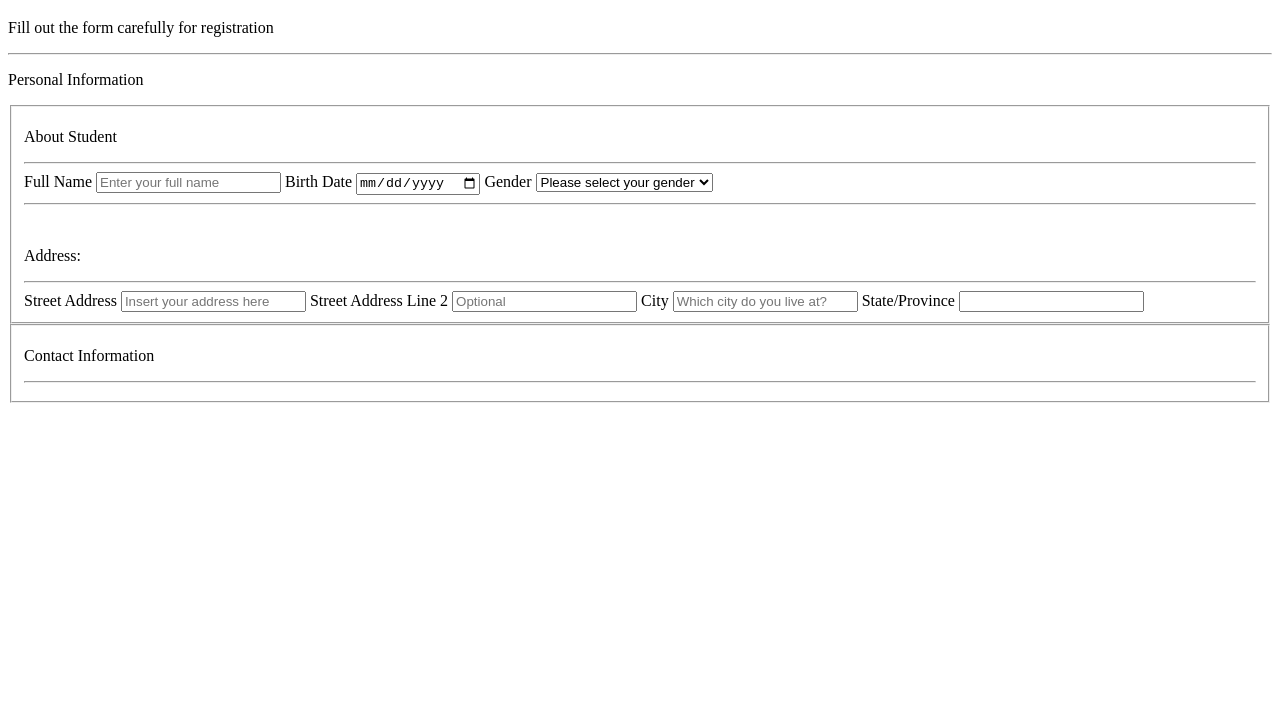
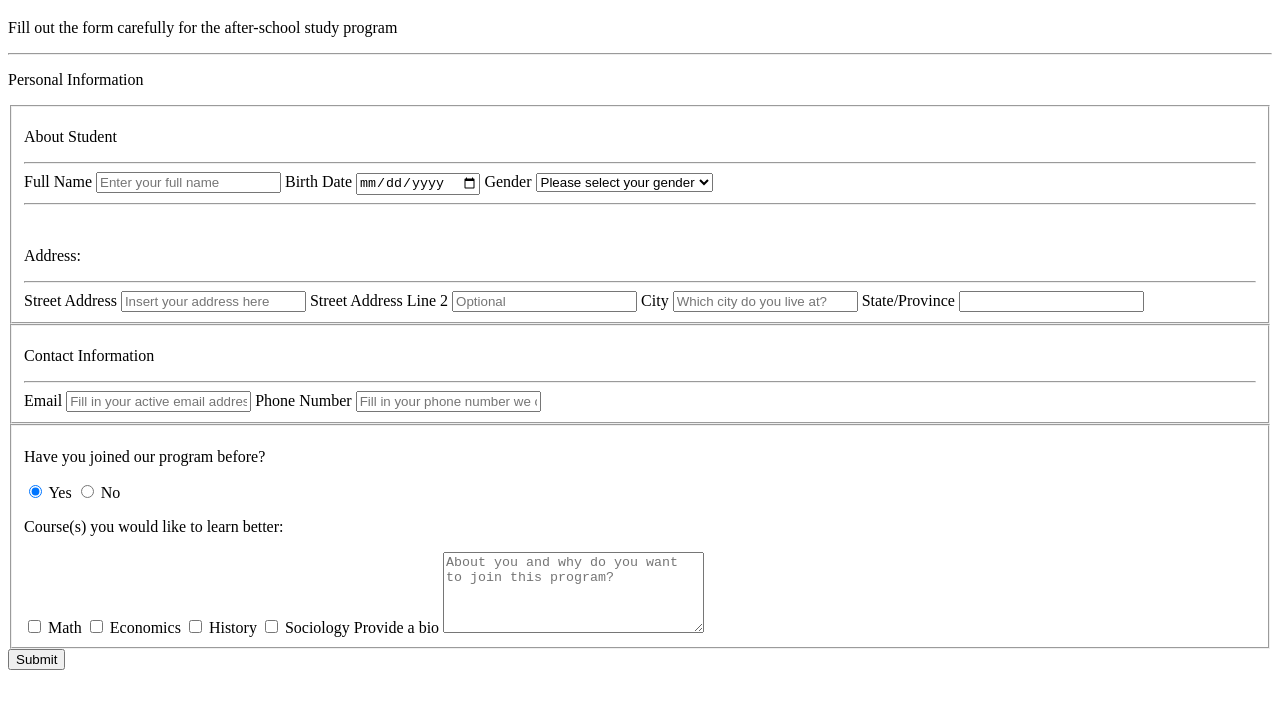
Before and after one commit to frayded/student-form, a plain HTML site: page index.html in a window 1280 px wide. Shown: the part 61-770 px from the top of the page. Drawn offline with Linux system fonts and the light colour scheme.

Commit message:
structured index.html file

```diff
--- a/index.html
+++ b/index.html
@@ -9,7 +9,7 @@
     </head>
     <body>
         <h1>Student Registration Form</h1>
-        <p>Fill out the form carefully for registration</p>
+        <p>Fill out the form carefully for the after-school study program</p>
         <hr>
         <form action="">
             <p>Personal Information</p>
@@ -36,11 +36,29 @@
                 <label for="city">City <input type="text" id="city" name="city" placeholder="Which city do you live at?" required></label>
                 <label for="state">State/Province <input type="text" id="state" name="state" required></label>
             </fieldset>
+
             <fieldset>
                 <p>Contact Information</p>
                 <hr>
+                <label for="email">Email <input type="text" id="email" name="email" placeholder="Fill in your active email address" required></label>
+                <label for="phone-number">Phone Number <input type="text" id="phone-number" name="phone-number" placeholder="Fill in your phone number we can contact" required></label>
+            </fieldset>
 
+            <fieldset>
+                <p>Have you joined our program before?</p>
+                <label for="program-yes"><input type="radio" id="program-yes" name="program-participation" checked> Yes</label>
+                <label for="program-no"><input type="radio" id="program-no" name="program-participation"> No</label>
+
+                <p>Course(s) you would like to learn better: </p>
+                <label for="math"><input type="checkbox" id="math" name="course"> Math</label>
+                <label for="economics"><input type="checkbox" id="economics" name="course"> Economics</label>
+                <label for="history"><input type="checkbox" id="history" name="course"> History</label>
+                <label for="sociology"><input type="checkbox" id="sociology" name="course"> Sociology</label>
+
+                <label for="bio">Provide a bio <textarea name="bio" id="bio" cols="30" rows="5" placeholder="About you and why do you want to join this program?"></textarea></label>
             </fieldset>
+
+            <input type="submit" id="submit">
         </form>
     </body>
 </html>
```
